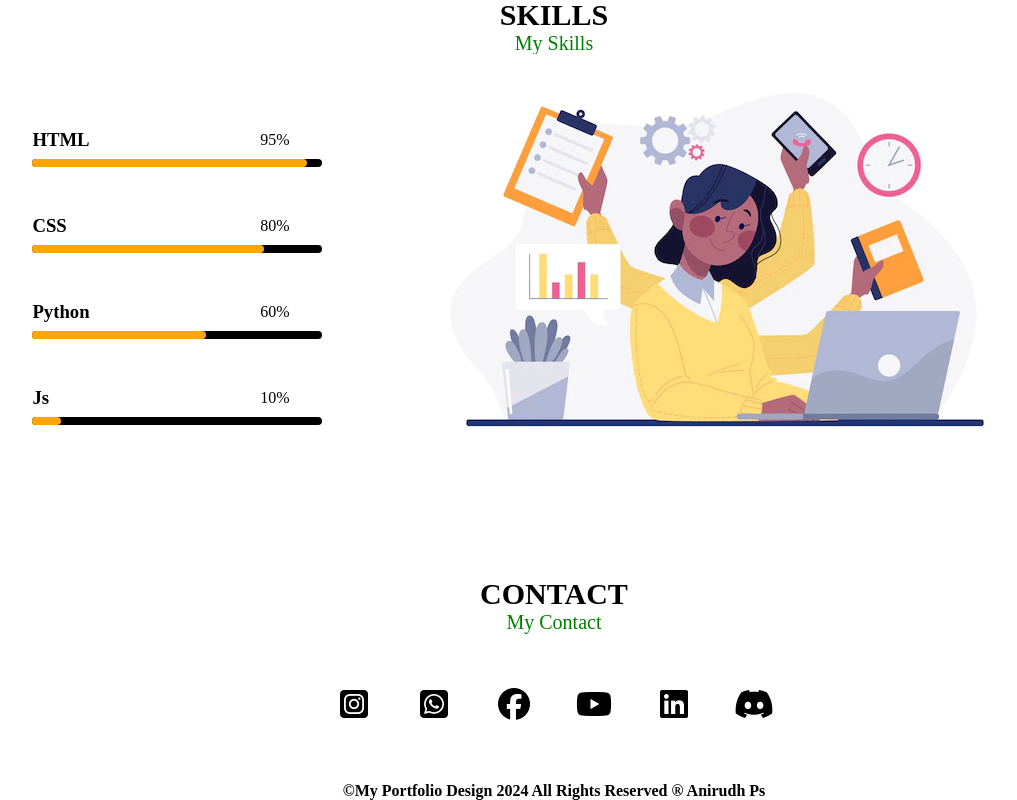
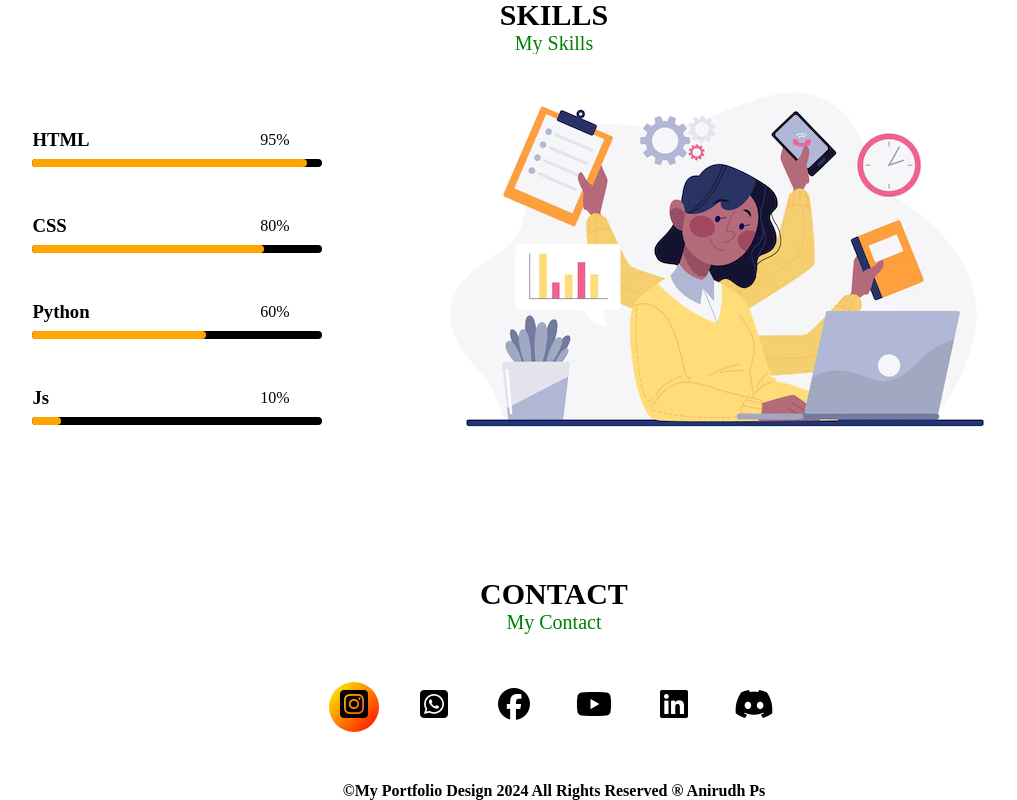
Before and after one commit to anirudhps1066/Basic-Portfolio, a plain HTML site: page portfolio/Html.html in a window 1280 px wide. In both pictures the pointer is over the element 440 px from the left and 2075 px from the top of the page. Shown: the part 1368-2168 px from the top of the page, without its empty margins (86-1103 px from the left). Drawn offline with Linux system fonts and the light colour scheme.

Commit message:
Update Css.css

```diff
--- a/portfolio/Css.css
+++ b/portfolio/Css.css
@@ -210,3 +210,6 @@ footer{
     text-align: center;
     font-weight: bolder;
 }
+.icon:hover{
+    background-image: linear-gradient(to bottom right,yellow,red);
+}
```
